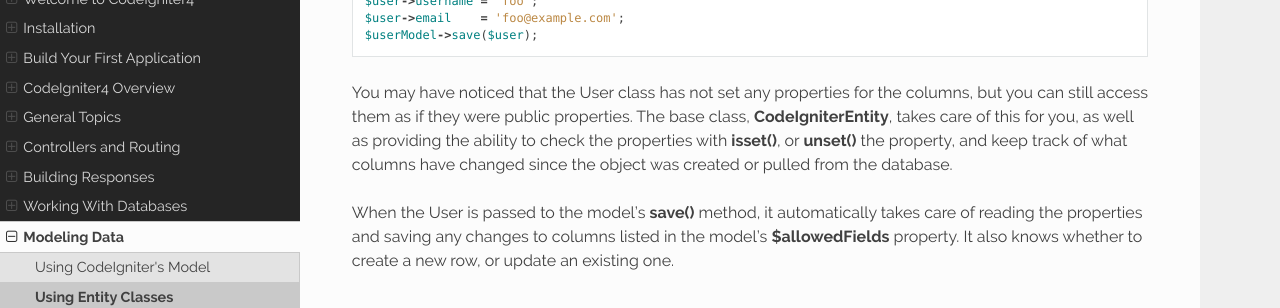
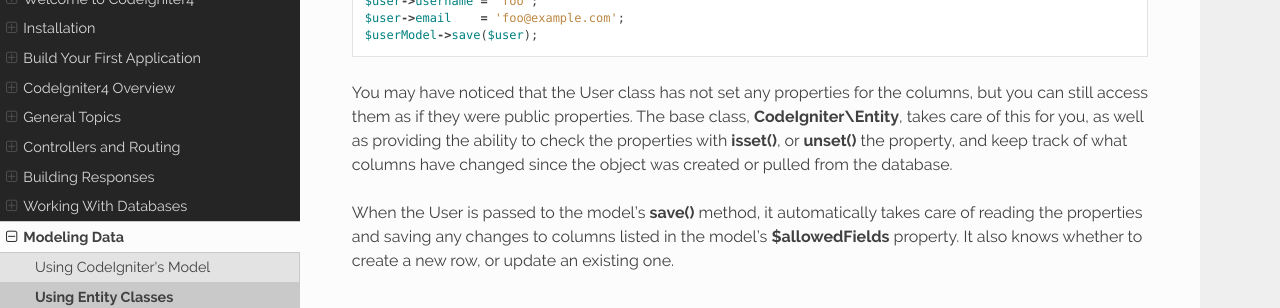
Before and after one commit to NEKOGET/ci4_user_guide_src, a Sphinx documentation site: the page built from source/models/entities.rst, in a window 1280 px wide and 900 px high, scrolled down 2280 px. Shown: the part 153-461 px from the top of the window. Built offline with Sphinx 7.4.7 and the Read the Docs theme 2.0.0, drawn with Linux system fonts in a browser that asks for light colours.

Commit message:
[CI SKIP] Separator display

```diff
--- a/source/models/entities.rst
+++ b/source/models/entities.rst
@@ -102,7 +102,7 @@ Now that all of the pieces are in place, you would work with the Entity class as
     $userModel->save($user);
 
 You may have noticed that the User class has not set any properties for the columns, but you can still
-access them as if they were public properties. The base class, **CodeIgniter\Entity**, takes care of this for you, as
+access them as if they were public properties. The base class, **CodeIgniter\\Entity**, takes care of this for you, as
 well as providing the ability to check the properties with **isset()**, or **unset()** the property, and keep track
 of what columns have changed since the object was created or pulled from the database.
 
```
